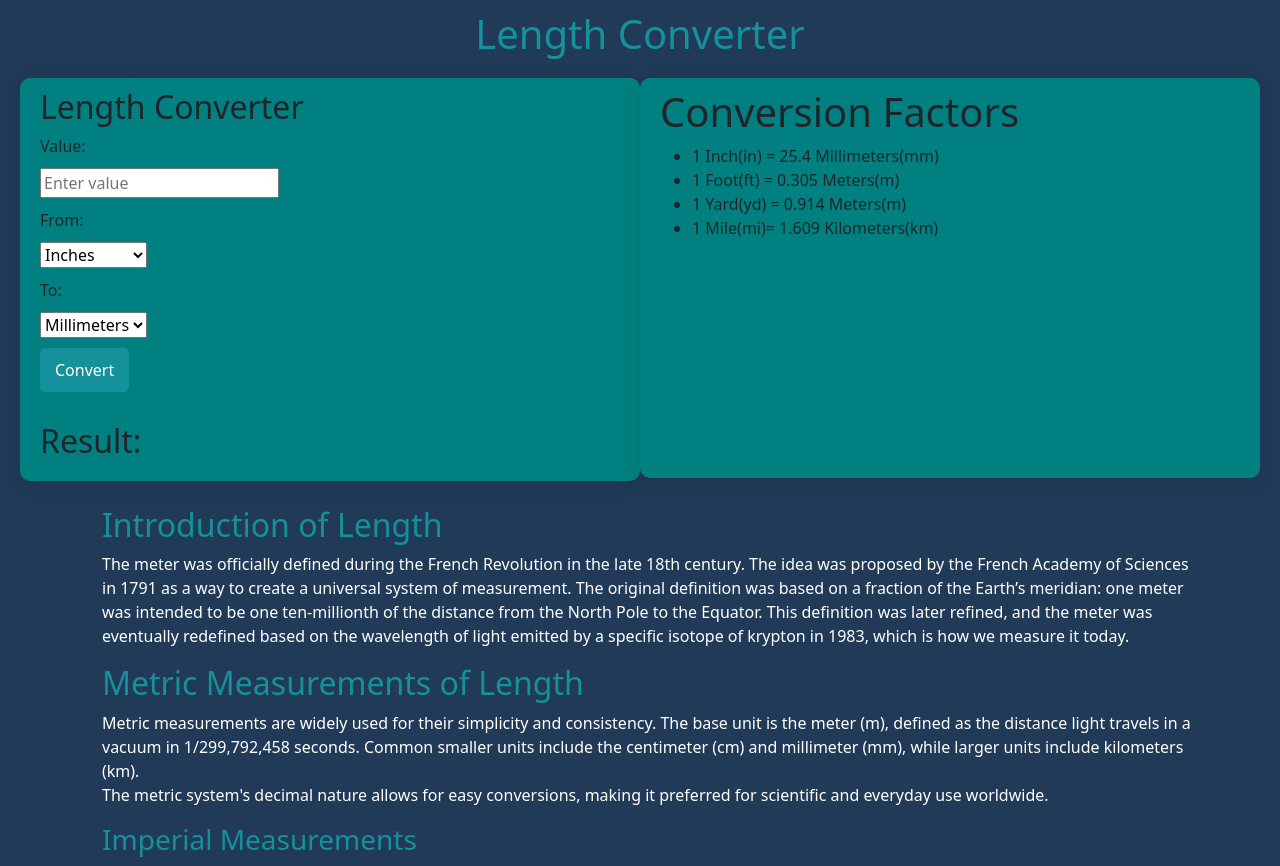
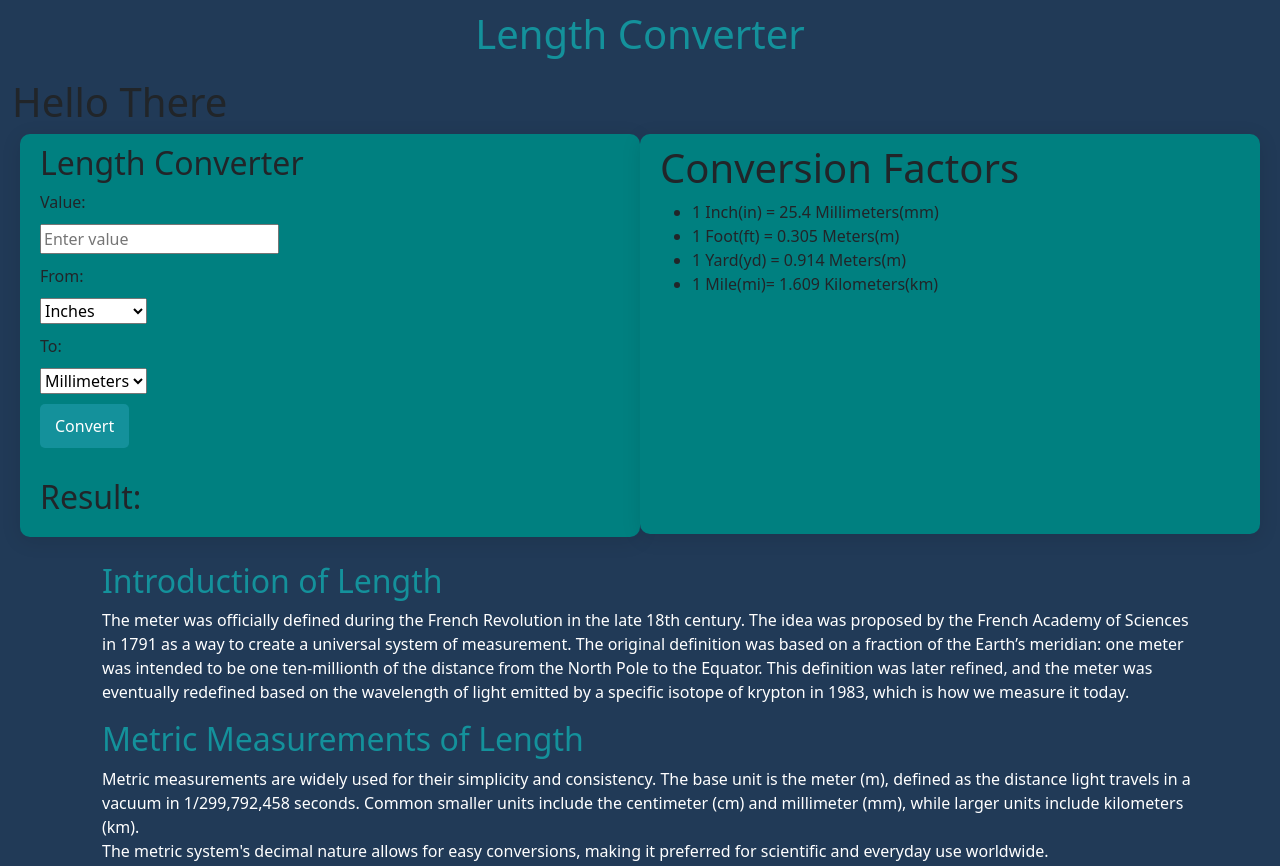
Before and after one commit to Aisha-Afnan/myRepo, a plain HTML site: page index.html in a window 1280 px wide. Shown: the top 866 px of the page. Drawn offline with nearby package versions, Linux system fonts and the light colour scheme; a script that the page names is missing.

Commit message:
Update index.html

```diff
--- a/index.html
+++ b/index.html
@@ -132,6 +132,7 @@
     </header>
 
     <div class="row mx-0 px-0">
+        <h1>Hello There</h1>
         <div class="converter col-md-6">
             <h2>Length Converter</h2>
             <label for="value">Value:</label>
```
